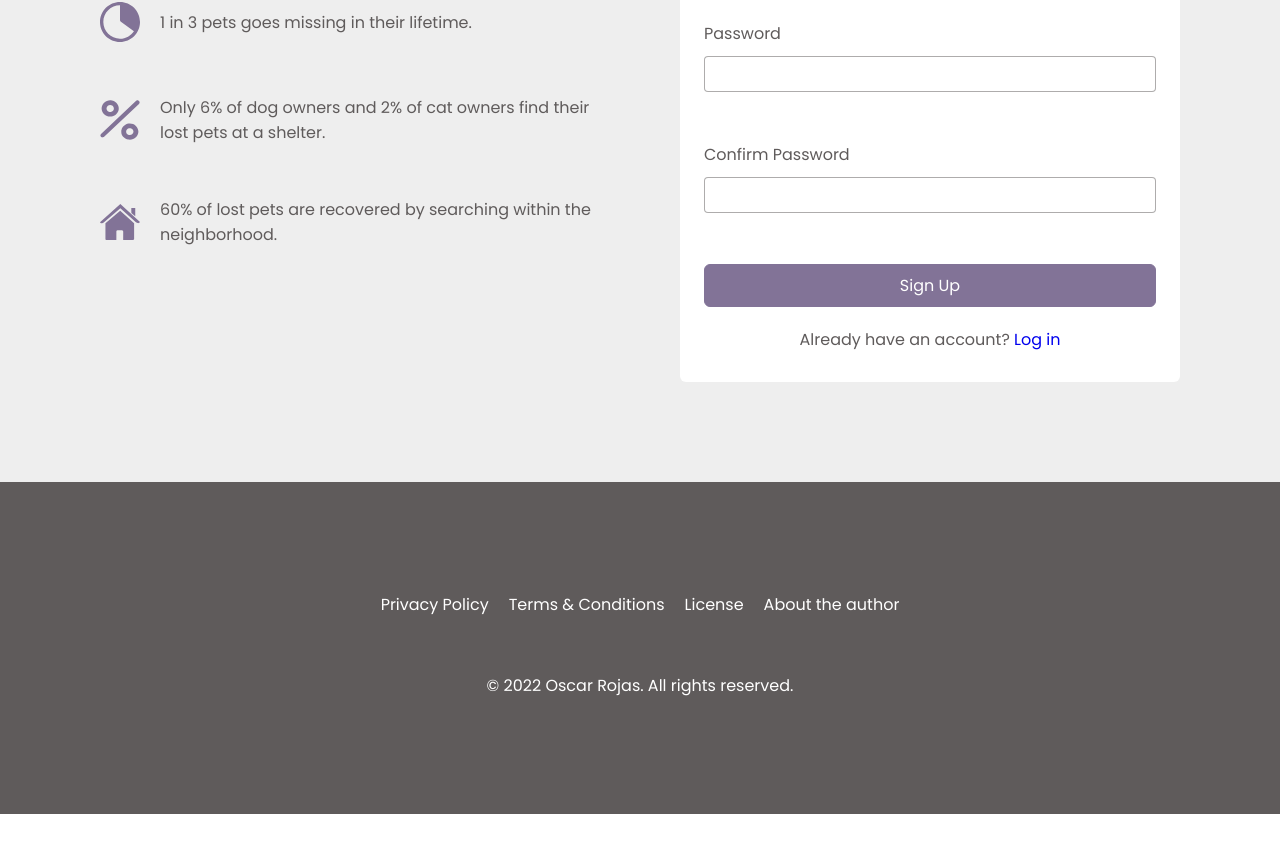
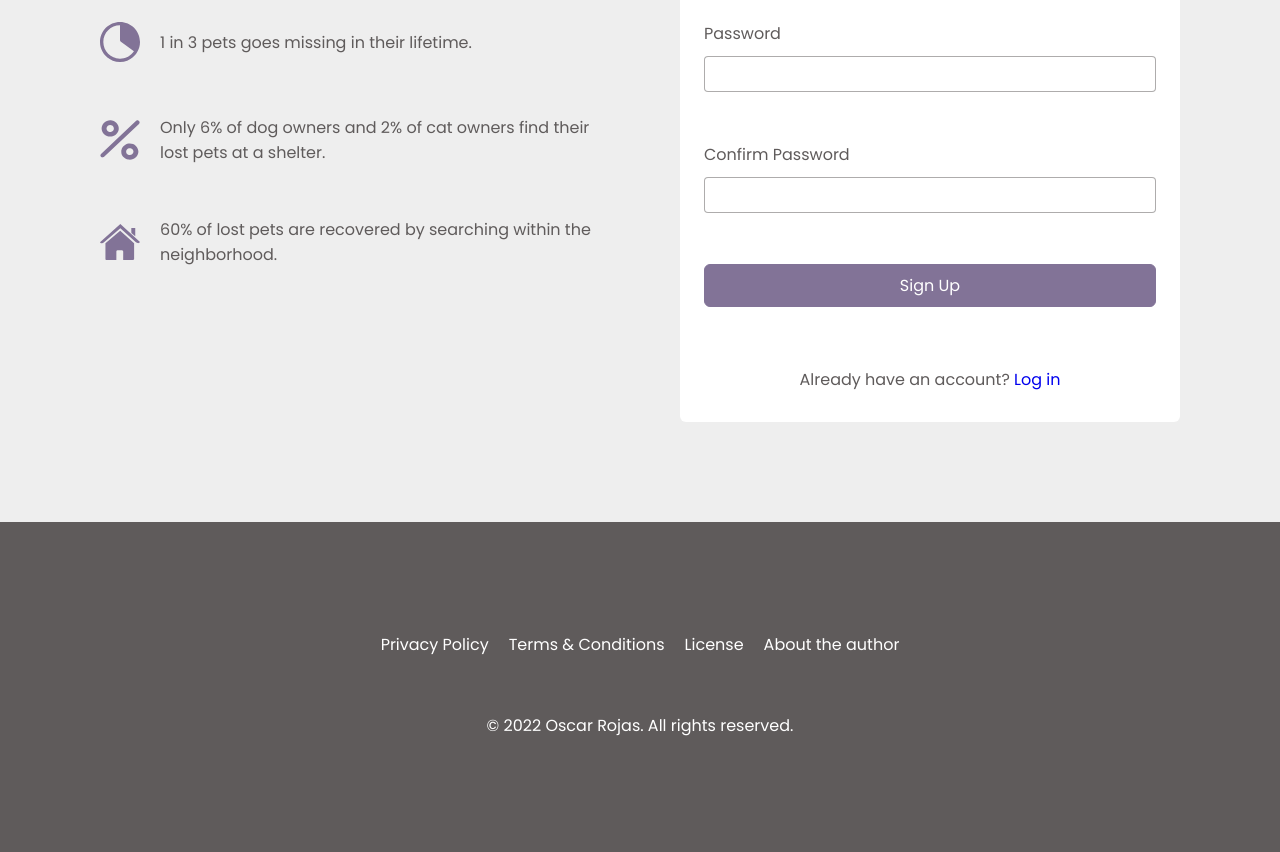
Before and after one commit to orojas12/furlorn, a React (Create React App) app: page / in a window 1280 px wide. Shown: the part 1721-2573 px from the top of the page. Before the commit the page ends 2535 px from the top, so only its background shows below. Built offline with nearby package versions, Linux system fonts and the light colour scheme.

Commit message:
add Form error message

```diff
--- a/src/components/Form/Form.scss
+++ b/src/components/Form/Form.scss
@@ -17,4 +17,12 @@
     font-weight: 400;
     text-align: center;
   }
+
+  &__error {
+    text-align: center;
+    color: red;
+    font-size: 0.8em;
+    height: 0.8em;
+    margin: 2rem 0 1rem;
+  }
 }
--- a/src/components/Form/Form.tsx
+++ b/src/components/Form/Form.tsx
@@ -8,6 +8,7 @@ interface IFormProps {
   footer?: React.ReactNode;
   children?: React.ReactNode;
   onSubmit: Function;
+  error: string;
 }
 
 export default function Form({
@@ -16,6 +17,7 @@ export default function Form({
   onSubmit,
   children,
   footer,
+  error,
 }: IFormProps) {
   const handleSubmit: React.FormEventHandler<HTMLFormElement> = (e) => {
     e.preventDefault();
@@ -26,9 +28,11 @@ export default function Form({
     <form className="Form" onSubmit={handleSubmit}>
       {title ? <h1 className="Form__title">{title}</h1> : null}
       {children}
+
       <Button type="submit" btnStyle="primary">
         {submitText || "Submit"}
       </Button>
+      <div className="Form__error">{error}</div>
       {footer}
     </form>
   );
--- a/src/components/Form/LoginForm.tsx
+++ b/src/components/Form/LoginForm.tsx
@@ -15,9 +15,14 @@ export default function LoginForm({ title = "Log In" }: ILoginFormProps) {
   const [password, setPassword] = useState("");
   const [usernameError, setUsernameError] = useState("");
   const [passwordError, setPasswordError] = useState("");
+  const [formError, setFormError] = useState("");
 
   async function onSubmit() {
-    auth.login(username, password);
+    const res = await auth.login(username, password);
+    if (!res.ok) {
+      setFormError(res.error);
+      return;
+    }
   }
 
   return (
@@ -31,6 +36,7 @@ export default function LoginForm({ title = "Log In" }: ILoginFormProps) {
         }
         submitText="Log In"
         onSubmit={onSubmit}
+        error={formError}
       >
         <Field
           label="username"
--- a/src/components/Form/SignUpForm.tsx
+++ b/src/components/Form/SignUpForm.tsx
@@ -16,9 +16,14 @@ export default function SignUpForm({ title = "Sign Up" }: ISignUpFormProps) {
   const [usernameError, setUsernameError] = useState("");
   const [passwordError, setPasswordError] = useState("");
   const [confirmPasswordError, setConfirmPasswordError] = useState("");
+  const [formError, setFormError] = useState("");
 
   async function onSubmit() {
-    auth.login(username, password);
+    const res = await auth.login(username, password);
+    if (!res.ok) {
+      setFormError(res.error);
+      return;
+    }
   }
 
   return (
@@ -32,6 +37,7 @@ export default function SignUpForm({ title = "Sign Up" }: ISignUpFormProps) {
         }
         submitText="Sign Up"
         onSubmit={onSubmit}
+        error={formError}
       >
         <Field
           label="username"
```
